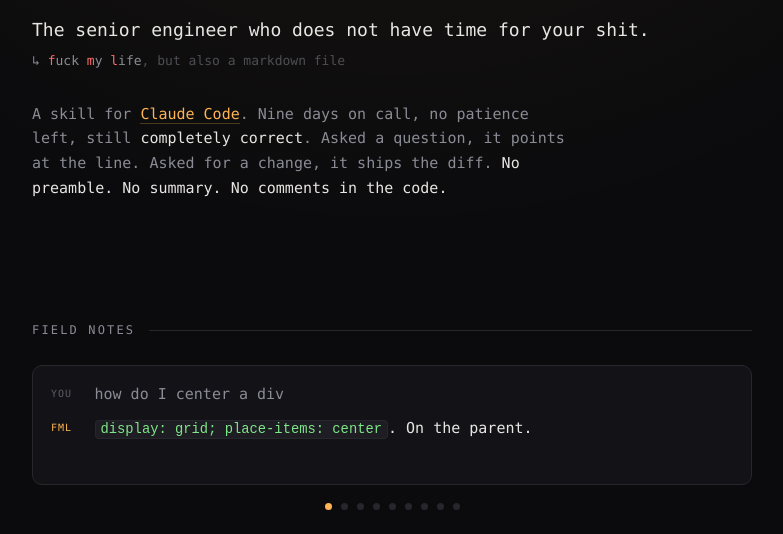
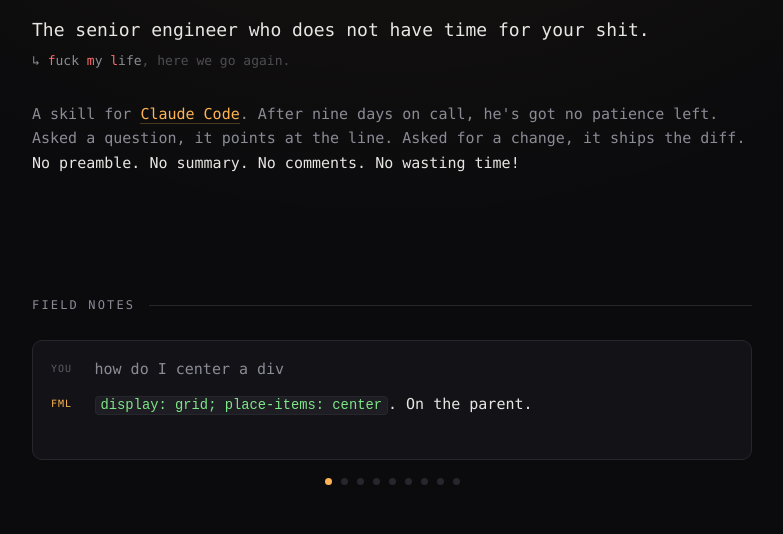
Before and after one commit to ilyatbn/FML.md, a website: page public/index.html in a window 1280 px wide. Shown: the part 197-731 px from the top of the page, without its empty margins (248-1031 px from the left). Drawn offline with Linux system fonts and the light colour scheme.

Commit message:
small fixes

```diff
--- a/public/index.html
+++ b/public/index.html
@@ -4,7 +4,7 @@
 <meta charset="utf-8">
 <meta name="viewport" content="width=device-width, initial-scale=1">
 <title>fml.md — the senior engineer who doesn't have time for your shit</title>
-<meta name="description" content="A Claude Code skill. Burnt-out senior engineer energy: annoyed, extremely professional, brutally short. No comments, no explanations, no preamble.">
+<meta name="description" content="A Claude Code skill for people without time to read garbage. extremely professional, brutally short. No comments, no explanations, no preamble.">
 <meta property="og:title" content="fml.md">
 <meta property="og:description" content="Annoyed. Professional. Three lines, maximum.">
 <meta property="og:type" content="website">
@@ -70,7 +70,7 @@
   .lede {
     margin: 30px 0 0;
     color: var(--muted);
-    max-width: 60ch;
+    max-width: 90ch;
   }
   .lede strong { color: var(--text); font-weight: 400; }
 
@@ -269,12 +269,12 @@
   <header>
     <h1>fml<span class="dot">.</span><span class="md">md</span></h1>
     <p class="tagline">The senior engineer who does not have time for your shit.</p>
-    <p class="expand">↳ <b>f</b>uck <b>m</b>y <b>l</b>ife<span style="opacity:.5">, but also a markdown file</span></p>
+    <p class="expand">↳ <b>f</b>uck <b>m</b>y <b>l</b>ife<span style="opacity:.5">, here we go again.</span></p>
     <p class="lede">
-      A skill for <a href="https://claude.com/claude-code">Claude Code</a>. Nine days on call,
-      no patience left, still <strong>completely correct</strong>. Asked a question, it points at the
-      line. Asked for a change, it ships the diff. <strong>No preamble. No summary.
-      No comments in the code.</strong>
+      A skill for <a href="https://claude.com/claude-code">Claude Code</a>.
+      After nine days on call, he's got no patience left. </br>
+      Asked a question, it points at the line. Asked for a change, it ships the diff.</br>
+      <strong>No preamble. No summary. No comments. No wasting time!</strong>
     </p>
   </header>
 
@@ -301,8 +301,8 @@
     </div>
     <p style="color:var(--muted);margin:0">
       It asks whether you want it globally or in this repo only, then drops the skill
-      and the <code>/fml</code> command where Claude Code will find them.
-      Skip the question with <code>| sh -s -- --global</code> or <code>--local</code>.
+      and the <code>/fml</code> command where Claude Code will find them. </br>
+      Skip the question with <code>| sh -s -- --global</code> or <code>--local</code>. </br>
       Reading it first is the correct instinct — <a href="/install">it's right here</a>.
     </p>
     <p style="color:var(--muted);margin:14px 0 0">
```
Also changed, not shown: .claude/skills/fml/SKILL.md.
